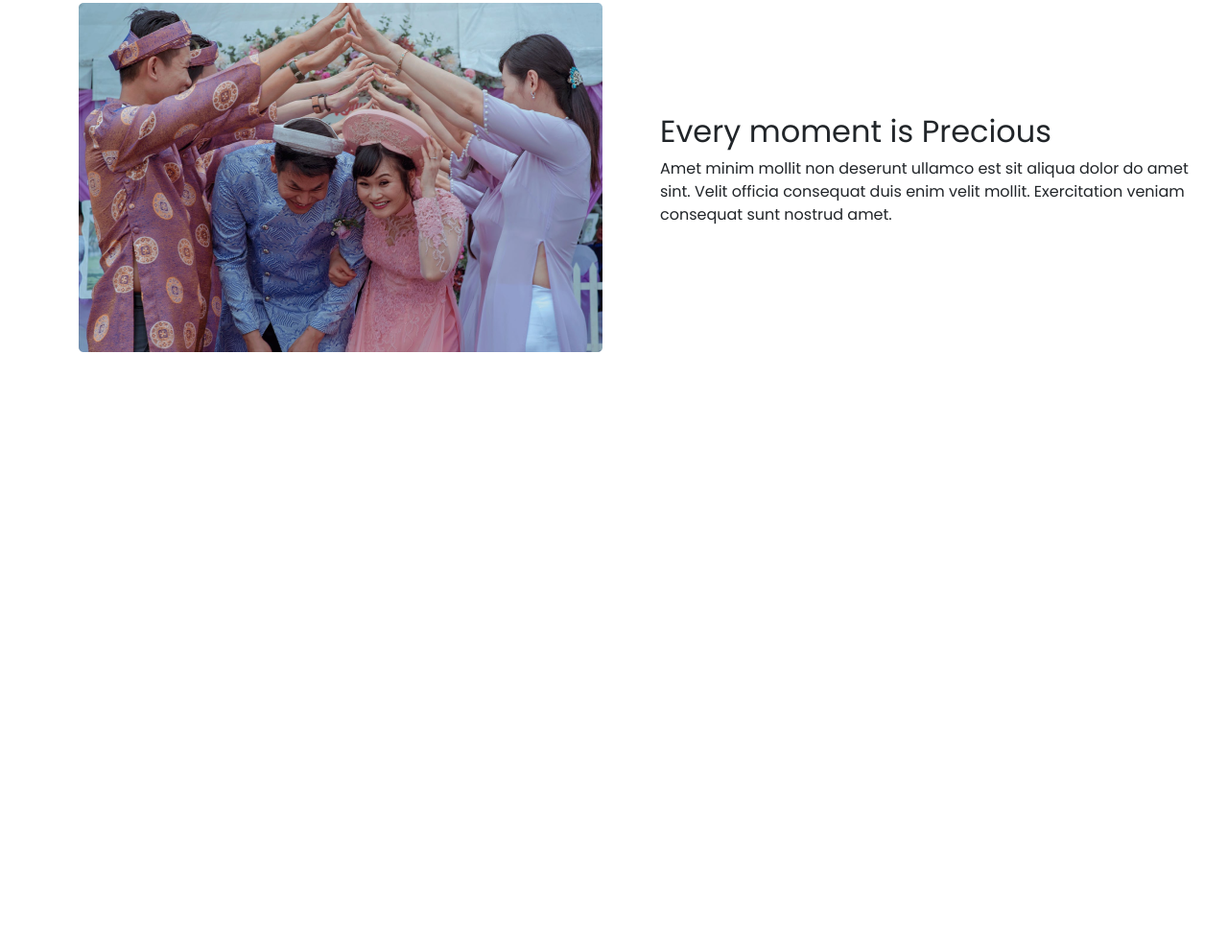
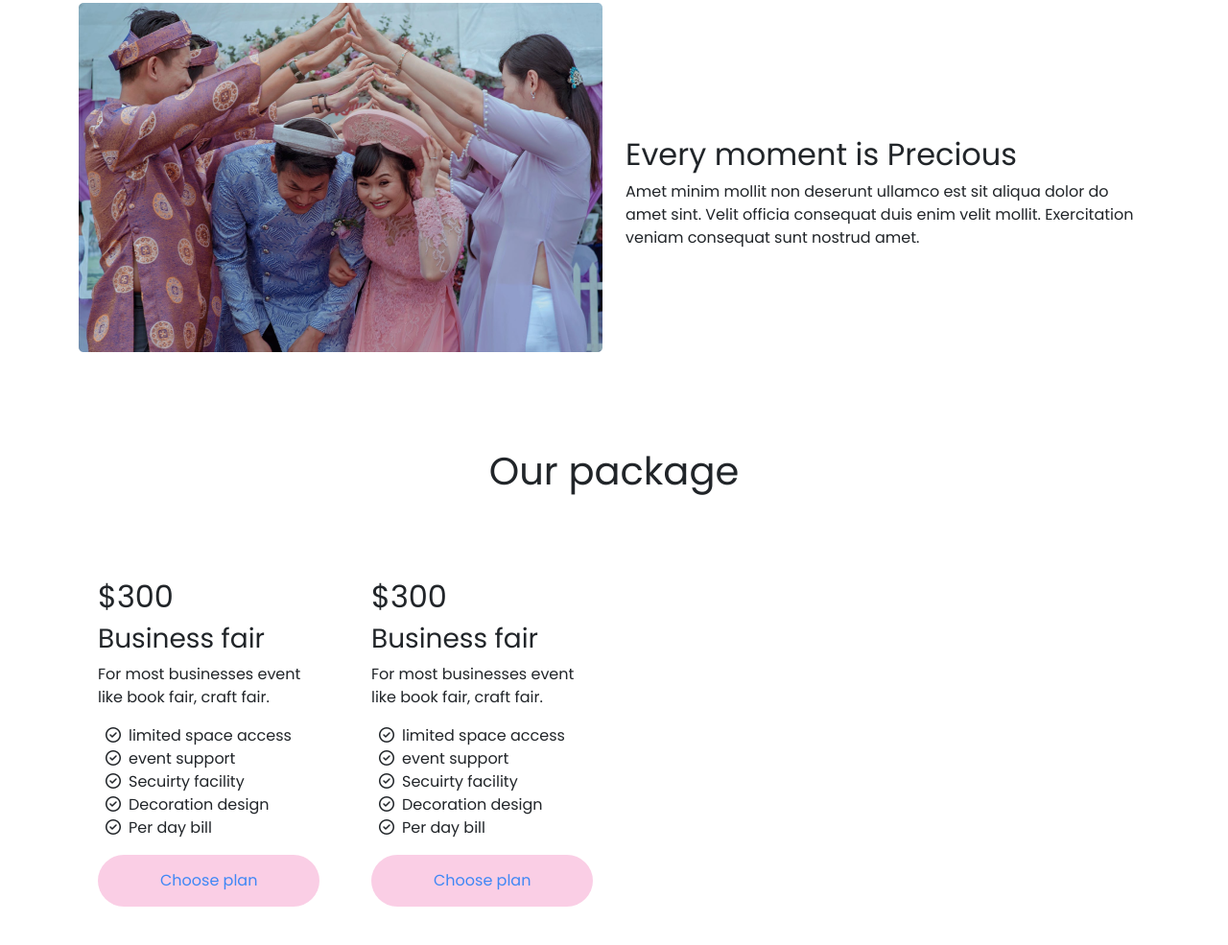
Before and after one commit to WDsagor/convention-center-JavaScript, a plain HTML site: page index.html in a window 1280 px wide. Shown: the part 767-1752 px from the top of the page at 96% size. Before the commit the page ends 1234 px from the top, so only its background shows below. Drawn offline with Linux system fonts and the light colour scheme.

Commit message:
packeges

```diff
--- /dev/null
+++ b/css/style.css
@@ -0,0 +1,25 @@
+.moment {
+  margin-top: 100px;
+}
+.packege-info {
+  padding-top: 40px;
+  padding-bottom: 40px;
+  padding-left: 20px;
+  border-radius: 30px;
+}
+
+.packeg-btn {
+  background-color: #ef5da84d;
+}
+.packeg-btn > a {
+  color: #3f87f5;
+}
+.pack-details:hover .packege-info {
+  transition-duration: 1s;
+  background-color: #3f87f5;
+  margin-top: -50px;
+  color: white;
+}
+.pack-details:hover .packeg-btn {
+  background-color: white;
+}
--- a/index.html
+++ b/index.html
@@ -9,12 +9,13 @@
     <link rel="preconnect" href="https://fonts.googleapis.com">
     <link rel="preconnect" href="https://fonts.gstatic.com" crossorigin>
     <link href="https://fonts.googleapis.com/css2?family=Poppins:wght@400;700&display=swap" rel="stylesheet">
-
+    <!-- fontawesome -->
+    <script src="https://kit.fontawesome.com/0a20d2b99b.js" crossorigin="anonymous"></script>
     <title>Dhaka International Convension Center</title>
     <!-- bootstrap css -->
     <link rel="stylesheet" href="css/bootstrap.min.css">
     <!-- custom css -->
-    <link rel="stylesheet" href="css/custom.css">
+    <link rel="stylesheet" href="css/style.css">
 </head>
 <body>
     <!-- header part start -->
@@ -101,19 +102,59 @@
     </div>
   <!-- carousel section end -->
   <!-- moment time start -->
-    <section class=" " style="margin: 100px 0;">
-      <div class="container d-flex d-grid gap-5 align-items-center">
-        <div class="col-12 col-md-6">
+    <section class="container moment">
+      <div class="row  d-flex align-items-center">
+        <div class="col-12 col-sm-12 col-md-6 ">
           <img class="img-fluid" src="images/wedding.png" alt="">
         </div>
-        <div class="col-12 col-sm-12 col-md-6">
+        <div class="col-12 col-sm-12 col-md-6 pt-5 ">
           <h2>Every moment is Precious </h2>
           <p>Amet minim mollit non deserunt ullamco est sit aliqua dolor do amet sint. Velit officia consequat duis enim velit mollit. Exercitation veniam consequat sunt nostrud amet.</p>
         </div>
       </div>
     </section>
   <!-- moment time End -->
+  <!-- our packeges section start-->
+  <section class="container moment">
+    <h1 class="text-center my-5">Our package</h1>
+    <div class="row  d-flex align-items-center flex-wrap">
+      <div class="col-12 col-sm-12 col-md-6 col-lg-3">
+        <div class="pack-details ">
+          <div class="packege-info">
+            <h2>$300</h2>
+          <h3>Business fair</h3>
+          <p>For most businesses event like book fair, craft fair.</p>
+          <p class="m-0"><i class="far fa-check-circle px-2"></i>limited space access</p>
+          <p class="m-0"><i class="far fa-check-circle px-2"></i>event support</p>
+          <p class="m-0"><i class="far fa-check-circle px-2"></i>Secuirty facility</p>
+          <p class="m-0"><i class="far fa-check-circle px-2"></i>Decoration design</p>
+          <p class="m-0"><i class="far fa-check-circle px-2"></i>Per day bill</p>
+          <button class="btn rounded-pill px-5 mt-3 packeg-btn"><a class="nav-link" href="http://" target="_blank">Choose plan</a></button>
 
+          </div>
+        </div>
+      </div>
+      <div class="col-12 col-sm-12 col-md-6 col-lg-3">
+        <div class="pack-details ">
+          <div class="packege-info">
+            <h2>$300</h2>
+          <h3>Business fair</h3>
+          <p>For most businesses event like book fair, craft fair.</p>
+          <p class="m-0"><i class="far fa-check-circle px-2"></i>limited space access</p>
+          <p class="m-0"><i class="far fa-check-circle px-2"></i>event support</p>
+          <p class="m-0"><i class="far fa-check-circle px-2"></i>Secuirty facility</p>
+          <p class="m-0"><i class="far fa-check-circle px-2"></i>Decoration design</p>
+          <p class="m-0"><i class="far fa-check-circle px-2"></i>Per day bill</p>
+          <button class="btn rounded-pill px-5 mt-3 packeg-btn"><a class="nav-link" href="http://" target="_blank">Choose plan</a></button>
+
+          </div>
+        </div>
+      </div>
+
+    </div>
+
+  </section>
+ <!-- our packeges section end-->
     </main>
 
 
```
